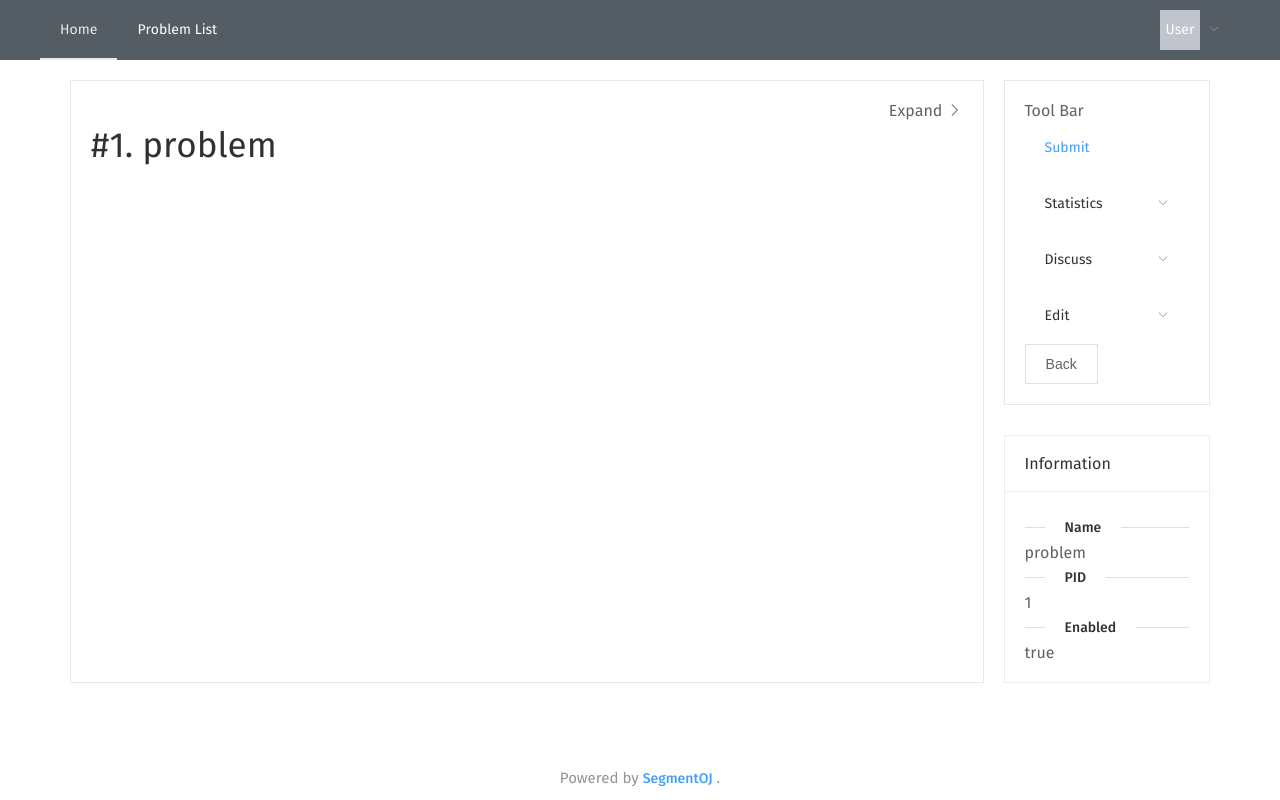
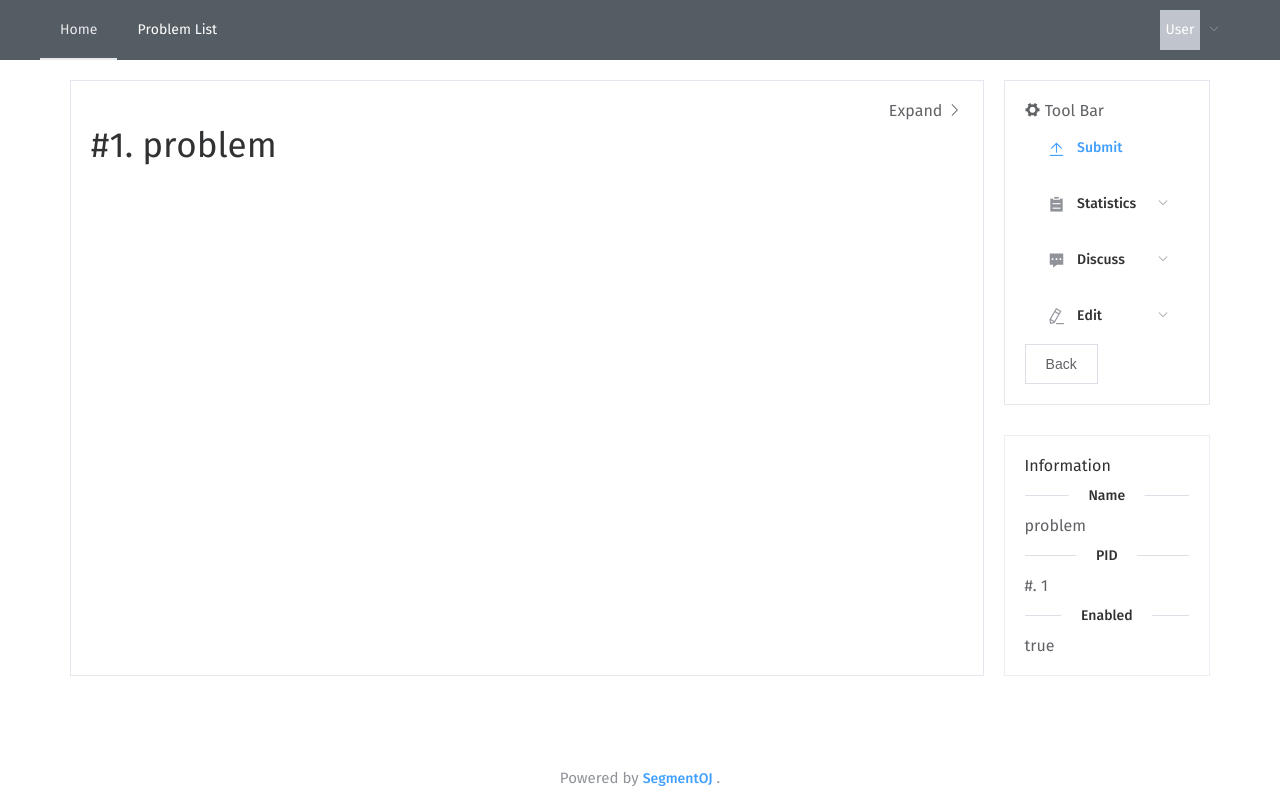
Before and after one commit to segment-oj/segmentoj-frontend, a Vue app: page /problem/1 in a window 1280 px wide. Built offline with nearby package versions, Linux system fonts and the light colour scheme; no server answers; what vue-katex, vue-unique-id would draw is missing.

Commit message:
add icon
Signed-off-by: zhangtianli2006 <49156174+zhangtianli2006@users.noreply.github.com>

```diff
--- a/src/components/problem/content.vue
+++ b/src/components/problem/content.vue
@@ -19,40 +19,28 @@
         <div id="tools">
           <el-row>
             <el-col>
-              <div>Tool Bar</div>
+              <div><i class="el-icon-s-tools" /> Tool Bar</div>
               <el-menu default-active="3">
                 <el-menu-item index="3" @click="$router.push('/problem/' + $route.params.id +'/submit');">
-                  <span slot="title">Submit</span>
+                  <span slot="title" class="text-bold"><i class="el-icon-upload2" /> Submit</span>
                 </el-menu-item>
                 <el-submenu index="0">
-                  <template slot="title">Statistics</template>
-                  <el-menu-item index="0-0">
-                    Submissions
-                  </el-menu-item>
-                  <el-menu-item index="0-1">
-                    Statistics
-                  </el-menu-item>
+                  <template slot="title"><div class="text-bold"><i class="el-icon-s-order" /> Statistics</div></template>
+                  <el-menu-item index="0-0">Submissions</el-menu-item>
+                  <el-menu-item index="0-1">Statistics</el-menu-item>
                 </el-submenu>
                 <el-submenu index="1">
-                  <template slot="title">Discuss</template>
-                  <el-menu-item index="1-0">
-                    Discussions
-                  </el-menu-item>
-                  <el-menu-item index="1-1">
-                    Solutions
-                  </el-menu-item>
+                  <template slot="title"><div class="text-bold"><i class="el-icon-s-comment" /> Discuss</div></template>
+                  <el-menu-item index="1-0">Discussions</el-menu-item>
+                  <el-menu-item index="1-1">Solutions</el-menu-item>
                 </el-submenu>
                 <el-submenu index="2">
-                  <template slot="title">Edit</template>
+                  <template slot="title"><div class="text-bold"><i class="el-icon-edit" /> Edit</div></template>
                   <el-menu-item index="2-0" @click="$router.push('/problem/' + $route.params.id +'/edit');">
                     Edit
                   </el-menu-item>
-                  <el-menu-item index="2-1">
-                    Delete
-                  </el-menu-item>
-                  <el-menu-item index="2-2">
-                    Settings
-                  </el-menu-item>
+                  <el-menu-item index="2-1">Delete</el-menu-item>
+                  <el-menu-item index="2-2">Settings</el-menu-item>
                 </el-submenu>
               </el-menu>
               <el-button @click="$router.push('/problem/list');">Back</el-button>
@@ -61,12 +49,12 @@
         </div>
         <div id="info">
           <el-card shadow="never">
-            <div slot="header" class="clearfix">Information</div>
-            <el-divider class="divider" content-position="left">Name</el-divider>
+            Information
+            <el-divider class="divider">Name</el-divider>
             <div class="tool-content">{{title}}</div>
-            <el-divider class="divider" content-position="left">PID</el-divider>
-            <div class="tool-content">{{pid}}</div>
-            <el-divider class="divider" content-position="left">Enabled</el-divider>
+            <el-divider class="divider">PID</el-divider>
+            <div class="tool-content">#. {{pid}}</div>
+            <el-divider class="divider">Enabled</el-divider>
             <div class="tool-content">{{enable}}</div>
           </el-card>
         </div>
@@ -187,7 +175,7 @@ export default {
 }
 
 .divider {
-    margin: 15px 0;
+    margin: 20px 0;
 }
 
 .tool-content {
```
